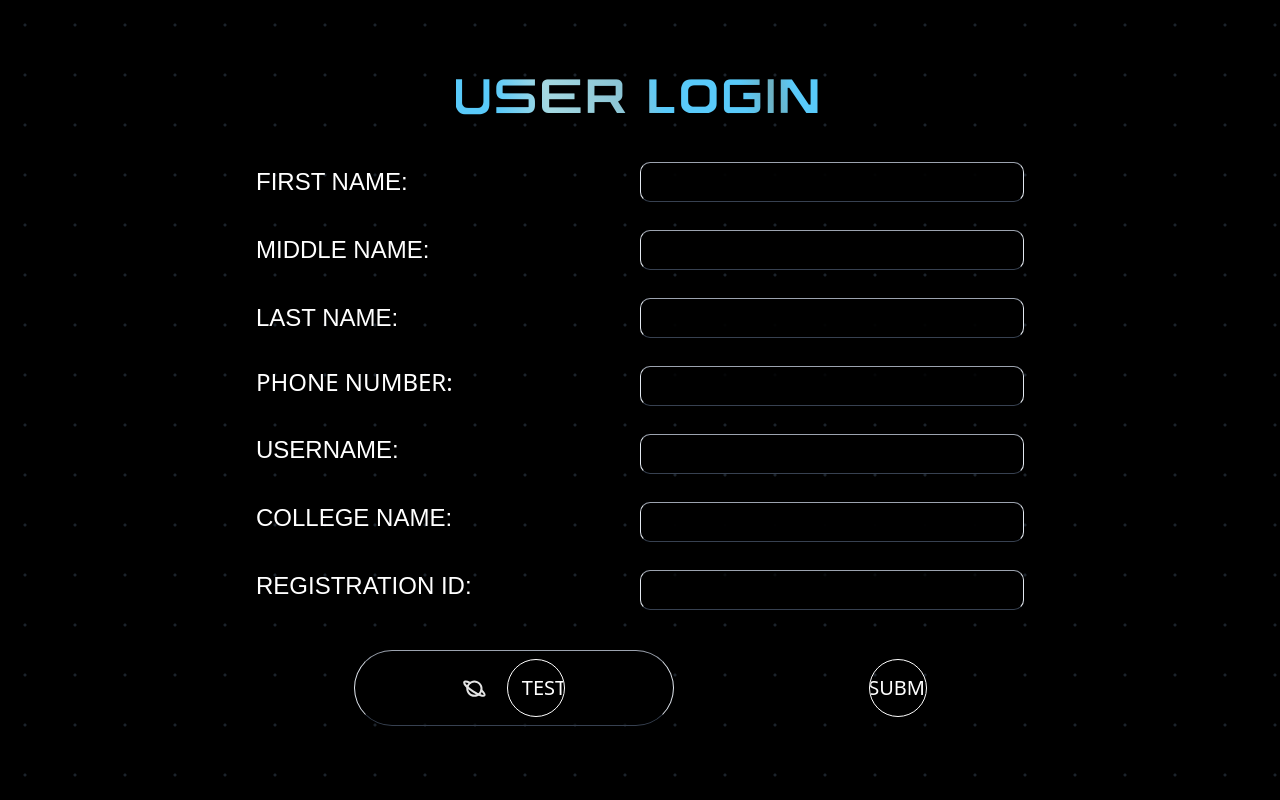
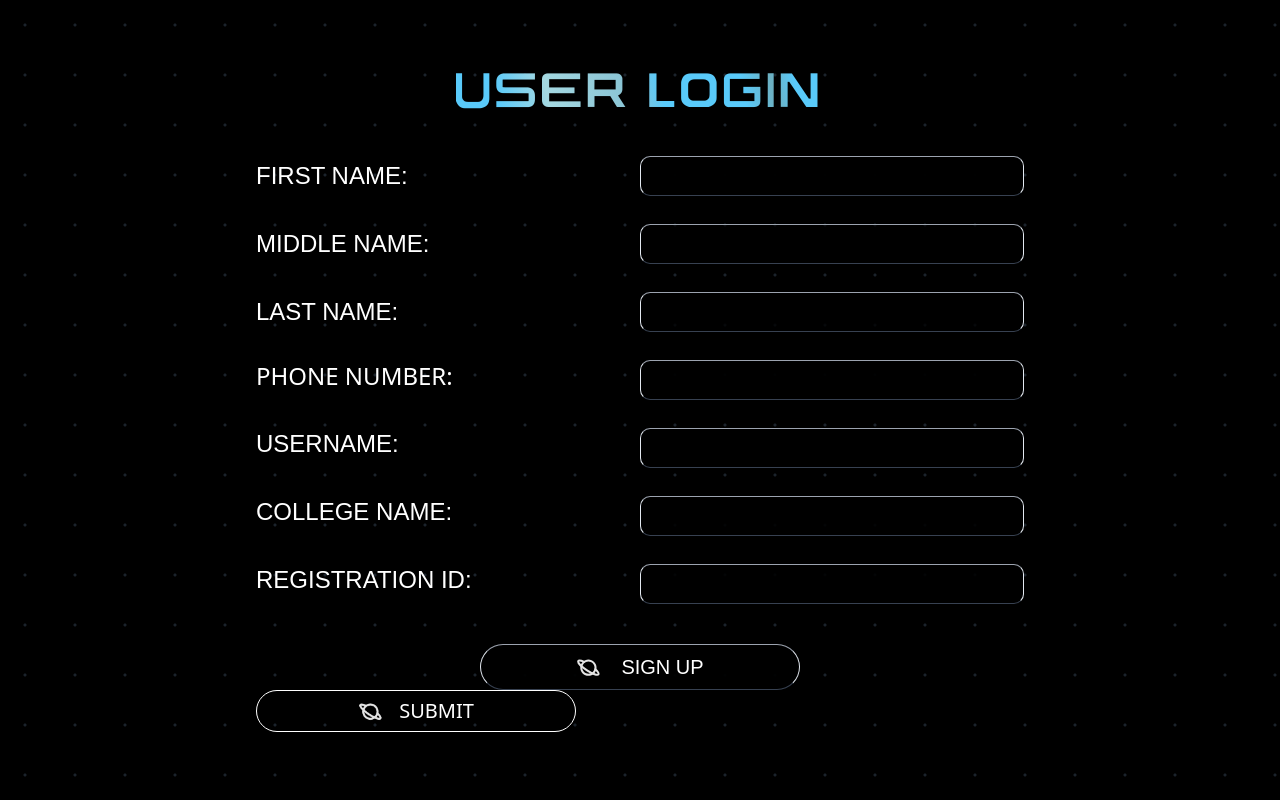
Before and after one commit to gdsc-nits-org/tecnoesis-2024, a Next.js app: page /userSignUp in a window 1280 px wide. Built offline with nearby package versions, Linux system fonts and the light colour scheme; no server answers.

Commit message:
custom button

```diff
--- a/src/app/userSignUp/page.tsx
+++ b/src/app/userSignUp/page.tsx
@@ -233,11 +233,13 @@ const CompleteProfile = () => {
                                 width={25}
                                 height={25}
                             />
-                            <CustomButton text="TEST"/>
+                            <div className="font-outfit text-lg lg:text-xl text-white">
+                                SIGN UP
+                            </div>
                         </div>
                     </button>
-                    <CustomButton text="SUBMIT"/>
                 </div>
+                <CustomButton text="SUBMIT" width="20rem" />
             </form>
         </div>
     );
--- a/src/components/CustomButton.tsx
+++ b/src/components/CustomButton.tsx
@@ -3,11 +3,12 @@ import React from 'react';
 import Image from "next/image";
 interface CustomButtonProps {
   text: string;
+  width:string;
 }
 
-const CustomButton: React.FC<CustomButtonProps> = ({ text }) => {
+const CustomButton: React.FC<CustomButtonProps> = ({ text,width}) => {
   return (
-    <div className='customBtn relative overflow-hidden p-7 flex items-center justify-center text-white text-xl hover:text-2xl cursor-pointer bg-[transparent] hover:bg-[#2F629C] duration-500'>
+    <div className={`customBtn relative overflow-hidden flex items-center w-[${width}] justify-center text-white text-xl hover:text-2xl cursor-pointer bg-[transparent] p-5 hover:bg-[#2F629C] duration-500`}>
       <div className='absolute top-0 z-0 min-w-[100%] h-[100%] flex flex-row items-center justify-center'><div className='gradpart1'></div><div className='gradpart2'></div></div>
       <div className="absolute top-0 z-1 flex flex-row items-center justify-center gap-4 h-[100%]"><span><Image alt="planet" height={25} width={25} src="/assets/Landing/planet.webp"/></span><span className='btnText'>{text}</span></div>
     </div>
```
